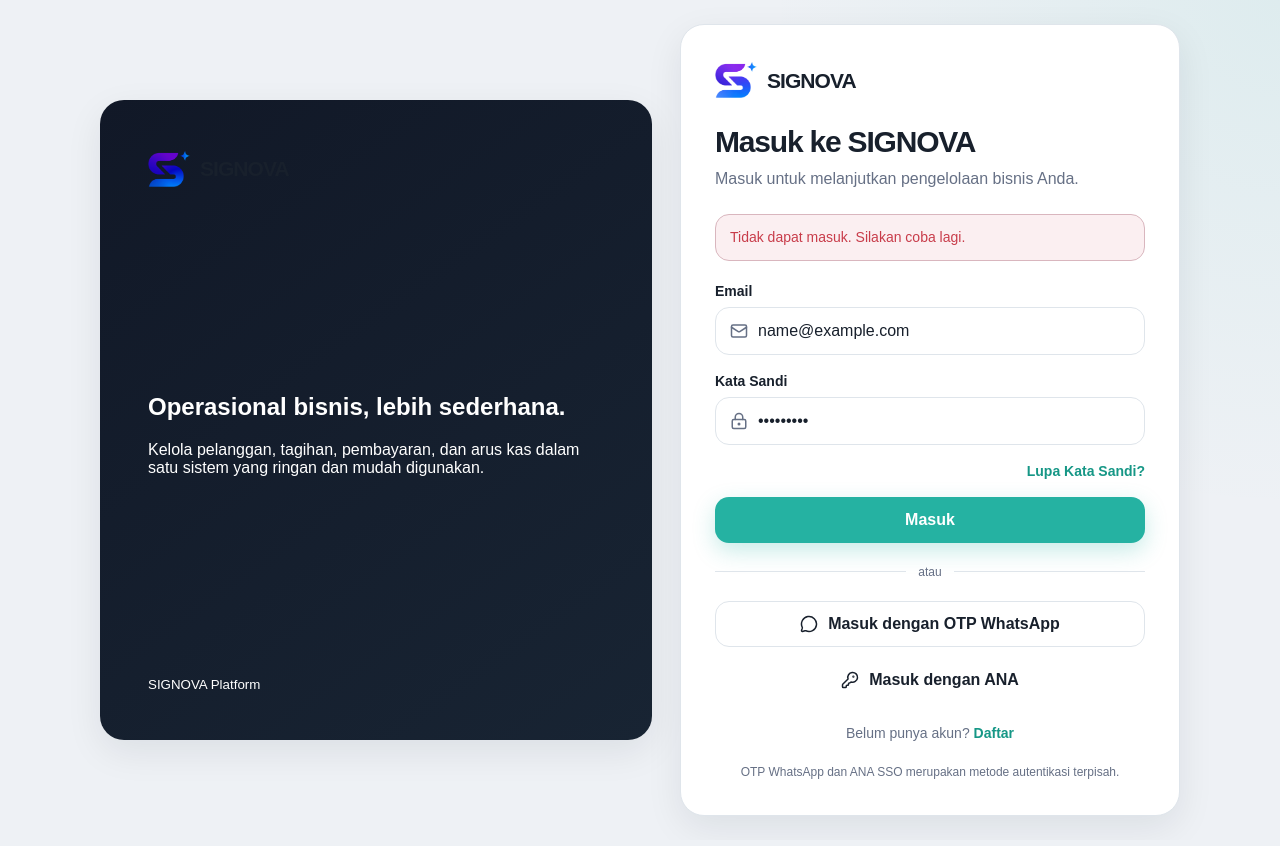
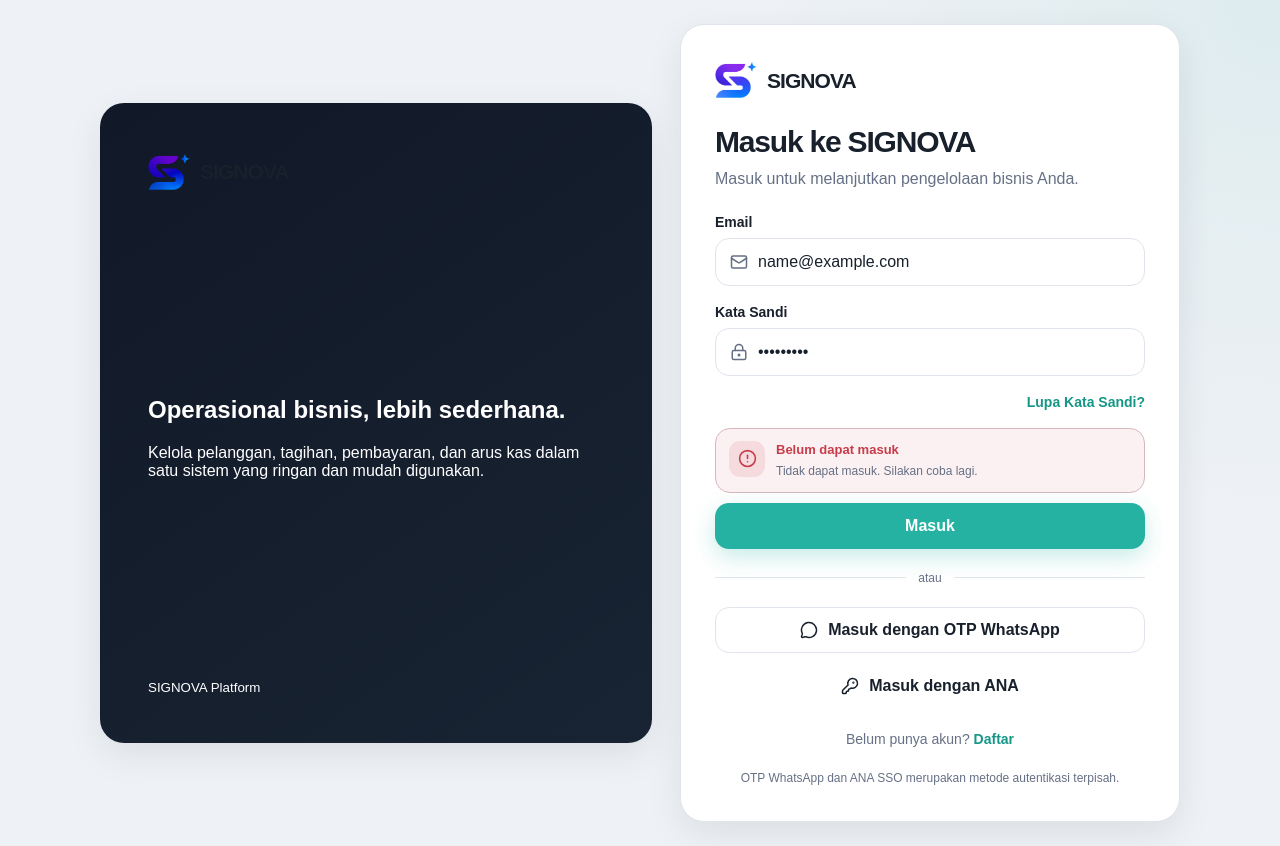
Before and after one commit to mikapixel-pnk/signova, a Next.js app in the folder frontend/: page /login in a window 1280 px wide. Both pictures are taken after typing "name@example.com", "Sample123" into the empty fields and a click on the button "Masuk". Built offline with nearby package versions, Linux system fonts and the light colour scheme; no server answers.

Commit message:
feat: improve frontend form feedback and interaction states

```diff
--- a/frontend/src/app/(auth)/login/page.tsx
+++ b/frontend/src/app/(auth)/login/page.tsx
@@ -15,6 +15,9 @@
   useState,
 } from "react";
 
+import {
+  SubmitArea,
+} from "@/components/feedback/submit-area";
 import {
   AuthShell,
 } from "@/components/layout/auth-shell";
@@ -192,15 +195,6 @@
           </p>
         </header>
 
-        {error ? (
-          <div
-            className={styles.error}
-            role="alert"
-          >
-            {error}
-          </div>
-        ) : null}
-
         <form
           className={styles.form}
           onSubmit={handleSubmit}
@@ -256,15 +250,27 @@
             </Link>
           </div>
 
-          <Button
-            type="submit"
-            fullWidth
-            disabled={loading}
+          <SubmitArea
+            feedback={
+              error
+                ? {
+                    tone: "error",
+                    title:
+                      "Belum dapat masuk",
+                    message: error,
+                  }
+                : undefined
+            }
           >
-            {loading
-              ? "Memproses..."
-              : "Masuk"}
-          </Button>
+            <Button
+              type="submit"
+              fullWidth
+              loading={loading}
+              loadingLabel="Memeriksa akun..."
+            >
+              Masuk
+            </Button>
+          </SubmitArea>
         </form>
 
         <div
--- /dev/null
+++ b/frontend/src/components/feedback/action-feedback.module.css
@@ -0,0 +1,187 @@
+.feedback {
+  display: grid;
+  grid-template-columns: 36px minmax(0, 1fr);
+  gap: 11px;
+  align-items: flex-start;
+
+  border: 1px solid var(--border);
+  border-radius: 15px;
+
+  padding: 12px 13px;
+
+  background: var(--surface);
+
+  animation:
+    feedback-enter 180ms ease-out;
+}
+
+.icon {
+  display: grid;
+  width: 36px;
+  height: 36px;
+  place-items: center;
+
+  border-radius: 11px;
+}
+
+.content {
+  min-width: 0;
+}
+
+.title {
+  display: block;
+
+  font-size: 13px;
+  line-height: 1.4;
+}
+
+.message {
+  margin: 3px 0 0;
+
+  font-size: 12px;
+  line-height: 1.5;
+
+  color: var(--foreground-muted);
+}
+
+.reference {
+  margin: 5px 0 0;
+
+  font-size: 10px;
+  line-height: 1.4;
+
+  color: var(--foreground-muted);
+}
+
+.error {
+  border-color:
+    color-mix(
+      in srgb,
+      var(--danger) 28%,
+      var(--border)
+    );
+
+  background:
+    color-mix(
+      in srgb,
+      var(--danger) 7%,
+      var(--surface)
+    );
+}
+
+.error .icon {
+  color: var(--danger);
+
+  background:
+    color-mix(
+      in srgb,
+      var(--danger) 12%,
+      transparent
+    );
+}
+
+.error .title {
+  color: var(--danger);
+}
+
+.success {
+  border-color:
+    color-mix(
+      in srgb,
+      #2fa66a 30%,
+      var(--border)
+    );
+
+  background:
+    color-mix(
+      in srgb,
+      #2fa66a 7%,
+      var(--surface)
+    );
+}
+
+.success .icon {
+  color: #2fa66a;
+
+  background:
+    color-mix(
+      in srgb,
+      #2fa66a 12%,
+      transparent
+    );
+}
+
+.warning {
+  border-color:
+    color-mix(
+      in srgb,
+      #e2a239 32%,
+      var(--border)
+    );
+
+  background:
+    color-mix(
+      in srgb,
+      #e2a239 8%,
+      var(--surface)
+    );
+}
+
+.warning .icon {
+  color: #c88a21;
+
+  background:
+    color-mix(
+      in srgb,
+      #e2a239 14%,
+      transparent
+    );
+}
+
+.info {
+  border-color:
+    color-mix(
+      in srgb,
+      var(--primary-strong) 25%,
+      var(--border)
+    );
+
+  background:
+    color-mix(
+      in srgb,
+      var(--primary-strong) 6%,
+      var(--surface)
+    );
+}
+
+.info .icon {
+  color: var(--primary-strong);
+
+  background:
+    color-mix(
+      in srgb,
+      var(--primary-strong) 11%,
+      transparent
+    );
+}
+
+@keyframes feedback-enter {
+  from {
+    opacity: 0;
+    transform: translateY(5px);
+  }
+
+  to {
+    opacity: 1;
+    transform: translateY(0);
+  }
+}
+
+@media (
+  prefers-reduced-motion:
+  reduce
+) {
+  .feedback {
+    animation: none;
+  }
+}
--- /dev/null
+++ b/frontend/src/components/feedback/action-feedback.tsx
@@ -0,0 +1,82 @@
+import {
+  AlertCircle,
+  CheckCircle2,
+  Info,
+  TriangleAlert,
+} from "lucide-react";
+
+import { cx } from "@/lib/utils";
+
+import styles from "./action-feedback.module.css";
+
+export type FeedbackTone =
+  | "error"
+  | "success"
+  | "warning"
+  | "info";
+
+export type ActionFeedbackProps = {
+  tone: FeedbackTone;
+  title: string;
+  message?: string;
+  requestId?: string | null;
+  className?: string;
+};
+
+const icons = {
+  error: AlertCircle,
+  success: CheckCircle2,
+  warning: TriangleAlert,
+  info: Info,
+};
+
+export function ActionFeedback({
+  tone,
+  title,
+  message,
+  requestId,
+  className,
+}: ActionFeedbackProps) {
+  const Icon = icons[tone];
+
+  return (
+    <div
+      className={cx(
+        styles.feedback,
+        styles[tone],
+        className,
+      )}
+      role={tone === "error" ? "alert" : "status"}
+      aria-live={
+        tone === "error"
+          ? "assertive"
+          : "polite"
+      }
+    >
+      <span className={styles.icon}>
+        <Icon
+          size={19}
+          strokeWidth={2}
+        />
+      </span>
+
+      <div className={styles.content}>
+        <strong className={styles.title}>
+          {title}
+        </strong>
+
+        {message ? (
+          <p className={styles.message}>
+            {message}
+          </p>
+        ) : null}
+
+        {requestId ? (
+          <p className={styles.reference}>
+            Referensi: {requestId}
+          </p>
+        ) : null}
+      </div>
+    </div>
+  );
+}
--- /dev/null
+++ b/frontend/src/components/feedback/submit-area.module.css
@@ -0,0 +1,55 @@
+.area {
+  display: grid;
+  gap: 10px;
+}
+
+.actions {
+  display: grid;
+  gap: 10px;
+}
+
+@media (max-width: 639px) {
+  .sticky {
+    position: sticky;
+    bottom:
+      calc(
+        10px +
+        env(safe-area-inset-bottom)
+      );
+
+    z-index: 20;
+
+    margin:
+      0
+      -8px;
+
+    border:
+      1px solid
+      color-mix(
+        in srgb,
+        var(--border) 74%,
+        transparent
+      );
+
+    border-radius: 18px;
+
+    padding: 8px;
+
+    background:
+      color-mix(
+        in srgb,
+        var(--surface) 94%,
+        transparent
+      );
+
+    backdrop-filter: blur(18px);
+
+    box-shadow:
+      0 14px 35px
+      color-mix(
+        in srgb,
+        #101828 10%,
+        transparent
+      );
+  }
+}
--- /dev/null
+++ b/frontend/src/components/feedback/submit-area.tsx
@@ -0,0 +1,40 @@
+import type {
+  ReactNode,
+} from "react";
+
+import {
+  ActionFeedback,
+  type ActionFeedbackProps,
+} from "./action-feedback";
+
+import styles from "./submit-area.module.css";
+
+type SubmitAreaProps = {
+  feedback?: ActionFeedbackProps;
+  children: ReactNode;
+  stickyMobile?: boolean;
+};
+
+export function SubmitArea({
+  feedback,
+  children,
+  stickyMobile = false,
+}: SubmitAreaProps) {
+  return (
+    <div
+      className={
+        stickyMobile
+          ? `${styles.area} ${styles.sticky}`
+          : styles.area
+      }
+    >
+      {feedback ? (
+        <ActionFeedback {...feedback} />
+      ) : null}
+
+      <div className={styles.actions}>
+        {children}
+      </div>
+    </div>
+  );
+}
--- a/frontend/src/components/ui/button.module.css
+++ b/frontend/src/components/ui/button.module.css
@@ -78,3 +78,28 @@
 .full {
   width: 100%;
 }
+
+.spinner {
+  flex: 0 0 auto;
+
+  animation:
+    signova-button-spin
+    800ms
+    linear
+    infinite;
+}
+
+@keyframes signova-button-spin {
+  to {
+    transform: rotate(360deg);
+  }
+}
+
+@media (
+  prefers-reduced-motion:
+  reduce
+) {
+  .spinner {
+    animation-duration: 1600ms;
+  }
+}
--- a/frontend/src/components/ui/button.tsx
+++ b/frontend/src/components/ui/button.tsx
@@ -1,3 +1,7 @@
+import {
+  LoaderCircle,
+} from "lucide-react";
+
 import type {
   ButtonHTMLAttributes,
   ReactNode,
@@ -17,12 +21,17 @@
     variant?: ButtonVariant;
     fullWidth?: boolean;
     leadingIcon?: ReactNode;
+    loading?: boolean;
+    loadingLabel?: string;
   };
 
 export function Button({
   variant = "primary",
   fullWidth = false,
   leadingIcon,
+  loading = false,
+  loadingLabel = "Memproses...",
+  disabled,
   className,
   children,
   ...props
@@ -35,10 +44,29 @@
         fullWidth && styles.full,
         className,
       )}
+      disabled={
+        disabled ||
+        loading
+      }
+      aria-busy={loading}
       {...props}
     >
-      {leadingIcon}
-      {children}
+      {loading ? (
+        <LoaderCircle
+          className={styles.spinner}
+          size={18}
+          strokeWidth={2}
+          aria-hidden="true"
+        />
+      ) : (
+        leadingIcon
+      )}
+
+      <span>
+        {loading
+          ? loadingLabel
+          : children}
+      </span>
     </button>
   );
 }
```
Also changed, not shown: frontend/src/app/(auth)/register/page.tsx (+45 -21 lines), frontend/src/app/(auth)/register/register.module.css (+38 -0 lines).
